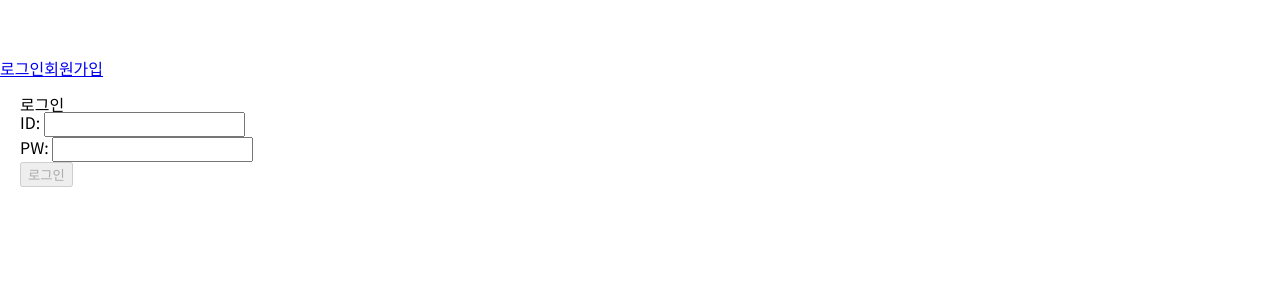
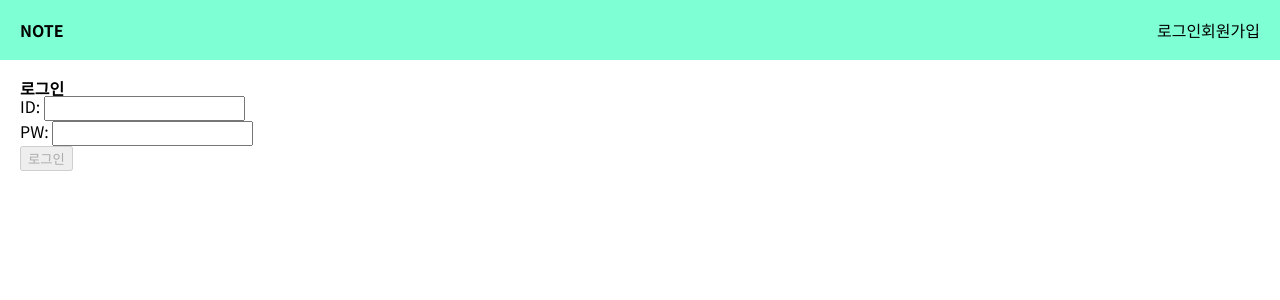
Before and after one commit to overdiv/signApp, a Vue app in the folder app-note/: page /login in a window 1280 px wide. Shown: the top 300 px of the page. Built offline with nearby package versions, Linux system fonts and the light colour scheme.

Commit message:
#6 유저 로그인 인증 토큰요청, 로그인 유저 노출 마크업

```diff
--- a/app-note/src/components/LoginForm.vue
+++ b/app-note/src/components/LoginForm.vue
@@ -2,7 +2,7 @@
   <div>
     <form @submit.prevent="submitForm">
       <fieldset>
-        <legend>로그인</legend>
+        <legend class="sr-only">로그인</legend>
         <div>
           <label for="username">ID: </label>
           <input type="text" id="username" v-model="username" />
@@ -45,8 +45,10 @@ export default {
           password: this.password,
         };
         const { data } = await loginUser(userData);
+        console.log(data);
+        this.$store.commit('setToken', data.token);
+        this.$store.commit('setUsername', data.user.username);
         this.$router.push('/main');
-        // this.logMessage = `${data.user.username}님 환영합니다`;
       } catch (error) {
         this.logMessage = error.response.data;
         this.initForm();
--- a/app-note/src/components/common/AppHeader.vue
+++ b/app-note/src/components/common/AppHeader.vue
@@ -1,14 +1,54 @@
 <template>
   <header>
-    <router-link to="/login">로그인</router-link>
-    <router-link to="signup">회원가입</router-link>
+    <h1>
+      <router-link to="/">NOTE</router-link>
+    </h1>
+    <nav>
+      <template v-if="isUserLogin">
+        <span>{{ $store.state.username }}</span>
+        <a href="javascript:;" @click="logoutUser">로그아웃</a>
+      </template>
+      <template v-else>
+        <router-link to="/login">로그인</router-link>
+        <router-link to="/signup">회원가입</router-link>
+      </template>
+    </nav>
   </header>
 </template>
 
 <script>
 export default {
   name: 'AppHeader',
+  computed: {
+    isUserLogin() {
+      return this.$store.getters.isLogin;
+    },
+  },
+  methods: {
+    logoutUser() {
+      this.$store.commit('clearUsername');
+      this.$router.push('/');
+    },
+  },
 };
 </script>
 
-<style></style>
+<style lang="scss" scoped>
+header {
+  position: fixed;
+  top: 0;
+  left: 0;
+  right: 0;
+  display: flex;
+  align-items: center;
+  justify-content: space-between;
+  height: 60px;
+  padding: 0 20px;
+  background-color: aquamarine;
+}
+
+a {
+  color: black;
+  text-decoration: none;
+}
+</style>
--- a/app-note/src/views/LoginPage.vue
+++ b/app-note/src/views/LoginPage.vue
@@ -1,5 +1,8 @@
 <template>
-  <LoginForm />
+  <div>
+    <h2>로그인</h2>
+    <LoginForm />
+  </div>
 </template>
 
 <script>
```
